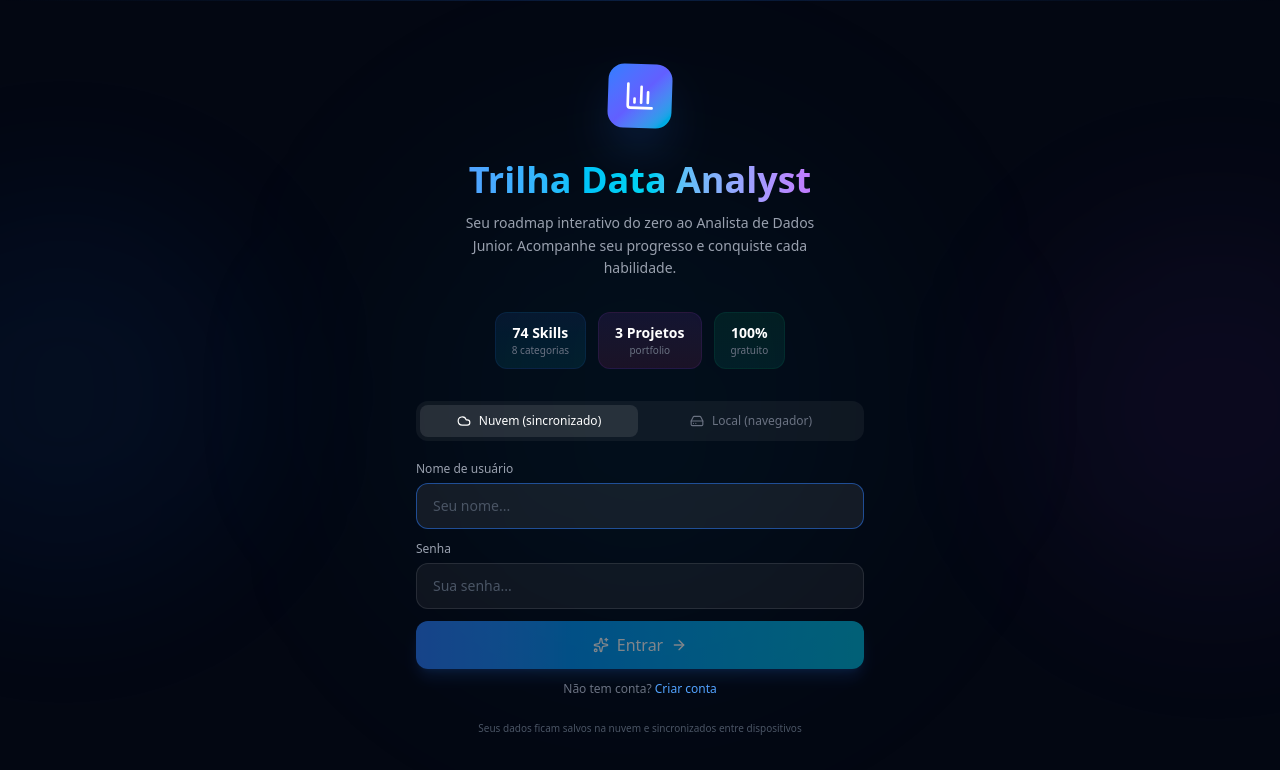
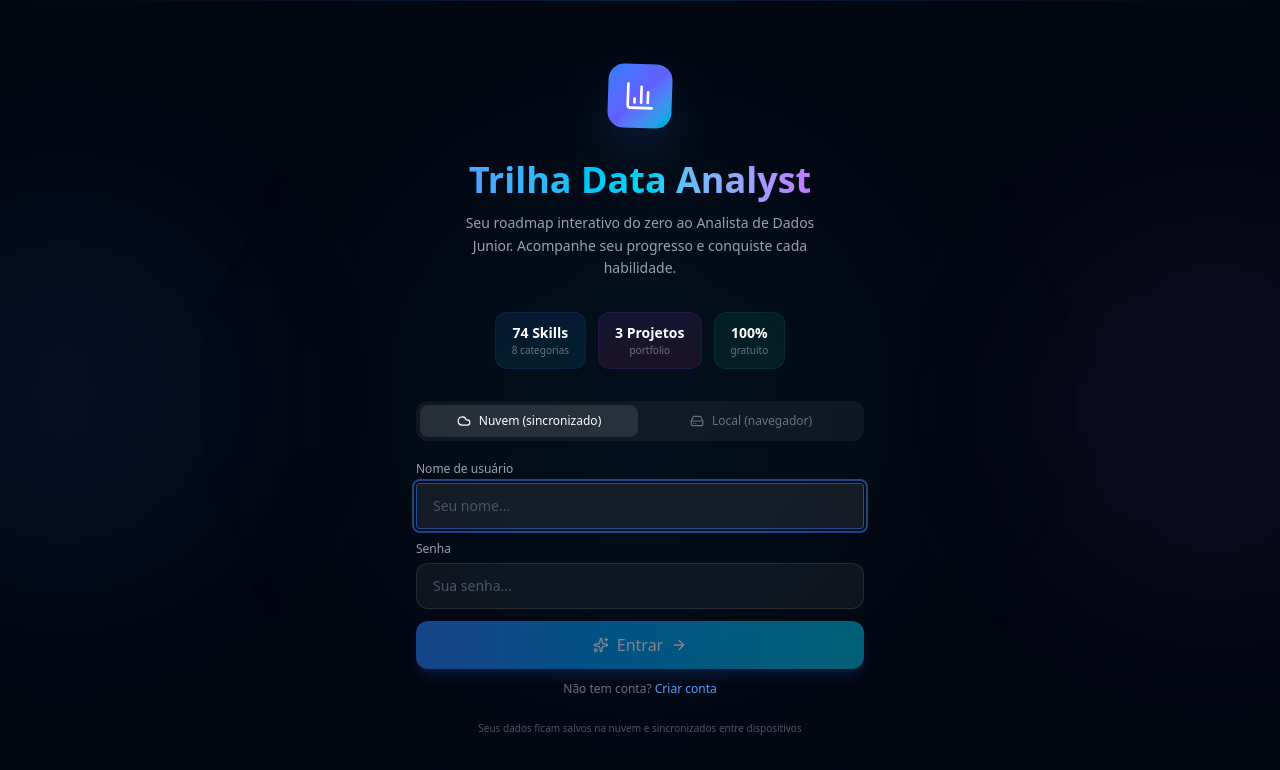
Before and after one commit to zPaulo/learn-data, a Next.js app: page / in a window 1280 px wide. Shown: the top 770 px of the page. Built offline with nearby package versions, Linux system fonts and the light colour scheme.

Commit message:
a11y: add focus-visible ring styles for keyboard navigation

```diff
--- a/src/app/globals.css
+++ b/src/app/globals.css
@@ -81,6 +81,18 @@ body {
   color: white;
 }
 
+/* Focus visible for keyboard accessibility */
+*:focus-visible {
+  outline: 2px solid rgba(59, 130, 246, 0.5);
+  outline-offset: 2px;
+  border-radius: 4px;
+}
+
+/* Remove default focus for mouse users */
+*:focus:not(:focus-visible) {
+  outline: none;
+}
+
 /* Glass card utility */
 .glass {
   background: rgba(255, 255, 255, 0.05);
```
